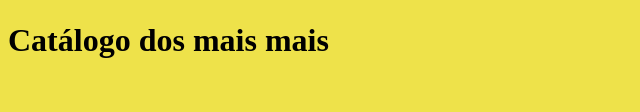
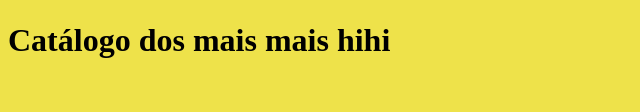
Before and after one commit to czartheboy/ProjetoWeb1, a plain HTML site: page index.html in a window 1280 px wide. Shown: the part 327-439 px from the top of the page, without its empty margins (0-640 px from the left). Drawn offline with Linux system fonts and the light colour scheme.

Commit message:
update title

```diff
--- a/index.html
+++ b/index.html
@@ -10,7 +10,7 @@
     <div id="content">
         <header class="cabecalho">
             <img src="images/mibrg.png" alt="logo">
-            <h1>Catálogo dos mais mais</h1>
+            <h1>Catálogo dos mais mais hihi</h1>
         </header>
 
         <main>
```
